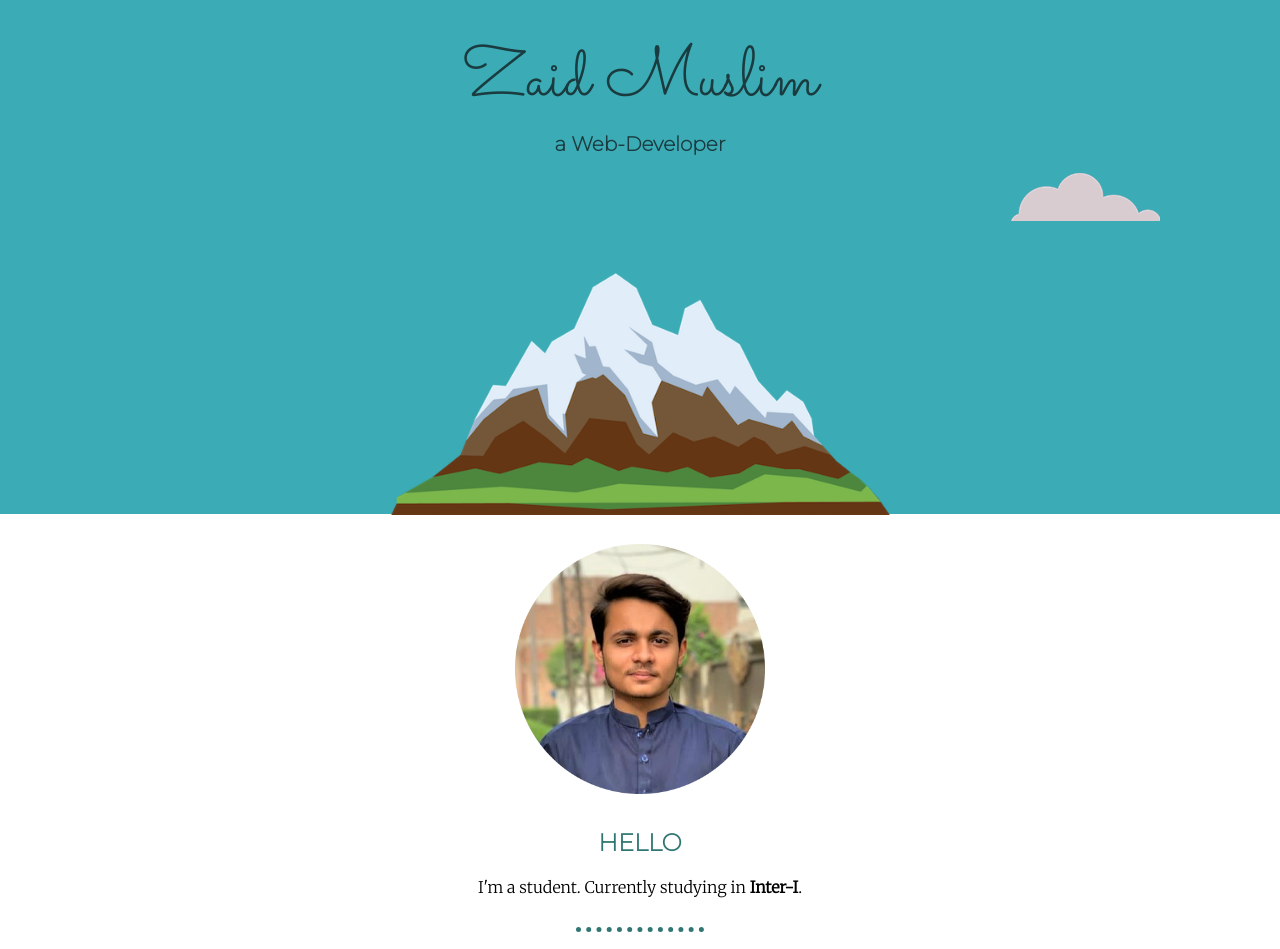
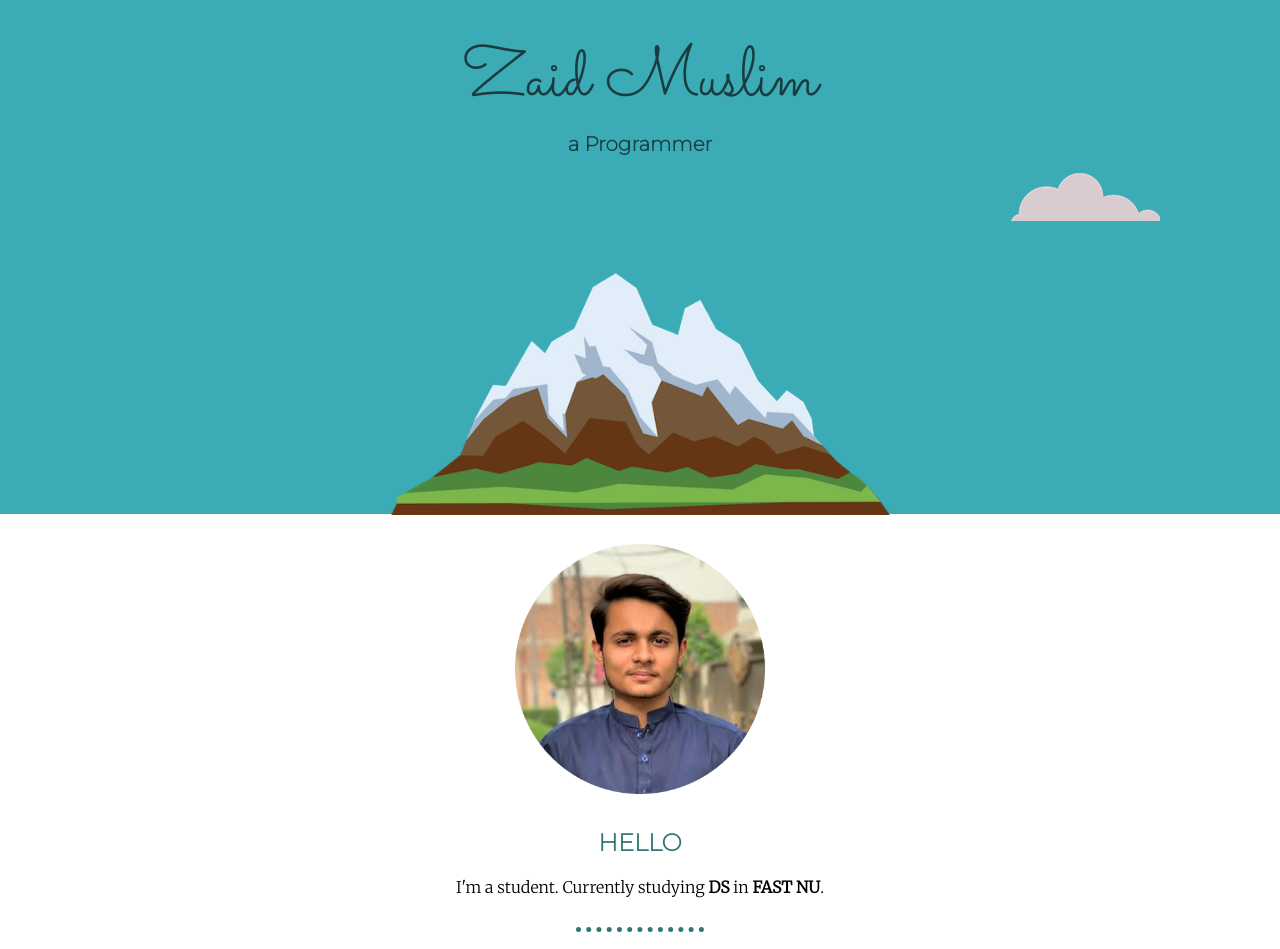
Before and after one commit to Jerry-1016/Zaid-Muslim, a plain HTML site: page index.html in a window 1280 px wide. Shown: the part 120-1069 px from the top of the page. Drawn offline with Linux system fonts and the light colour scheme.

Commit message:
index.html

```diff
--- a/index.html
+++ b/index.html
@@ -17,7 +17,7 @@
   <div class="firstContainer">
     <img class="top-cloud" src="Images/Cloud.png" alt="">
     <h1 class="top-text"> Zaid Muslim </h1>
-    <h2 class="top-text1"> a Web-Developer</h2>
+    <h2 class="top-text1"> a Programmer</h2>
     <img class="Mountain" src="Images/Mountain.png" alt="">
     <img class="bottom-cloud" src="Images/Cloud.png" alt="">
 
@@ -28,7 +28,7 @@
     <div class="Personal">
       <img class="profile" src="Images/Zaid.png" alt="">
       <h2>HELLO</h2>
-      <p class="intro" >I'm a student. Currently studying in <strong>Inter-I</strong>. </p>
+      <p class="intro" >I'm a student. Currently studying <strong>DS</strong> in <strong>FAST NU</strong>. </p>
     </div>
     <hr>
     <div class="Hobbies">
```
